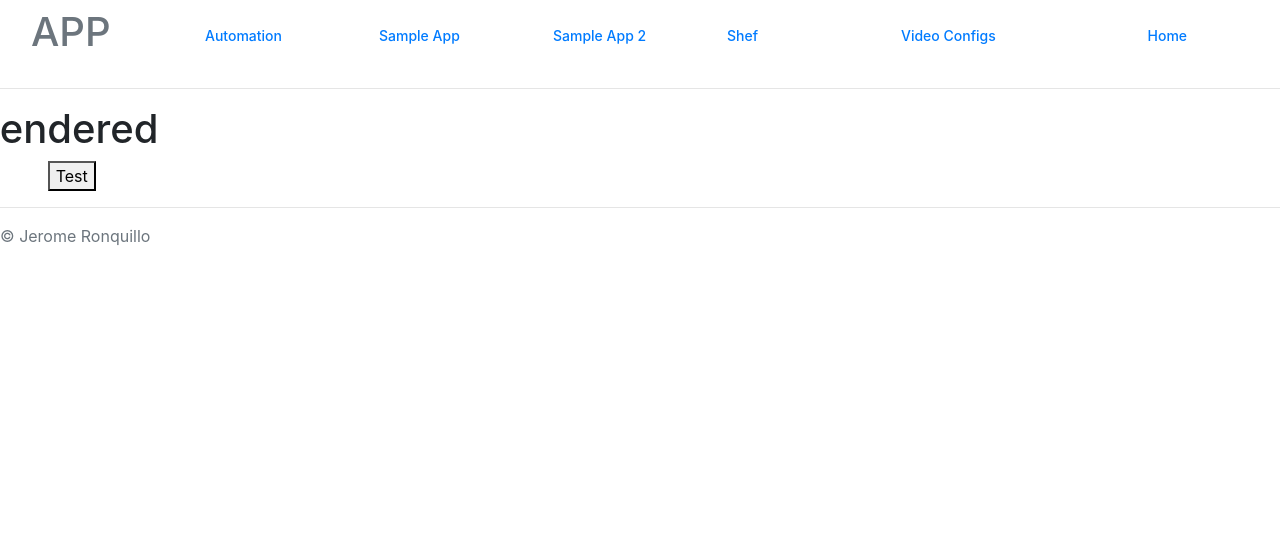
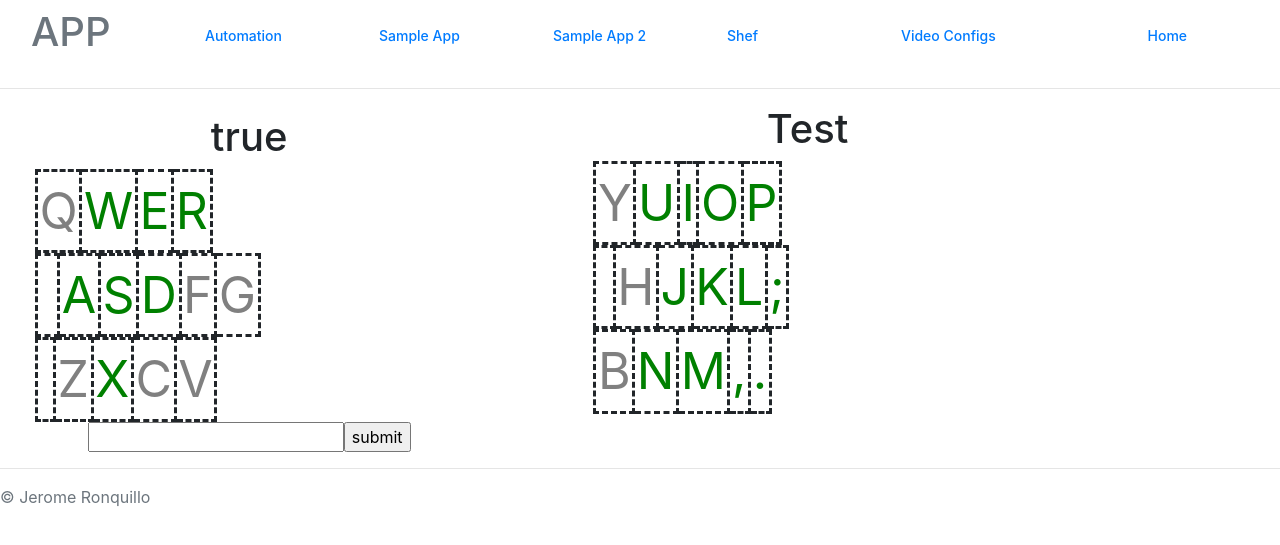
Before and after one commit to jrmronquillo/Controller-App, a Flask app: page /redesign/ in a window 1280 px wide. Shown: the top 545 px of the page. Run offline with Flask 2, Linux system fonts and the light colour scheme; parts of the project's set-up code (start-up, migrations or seed data) failed here and were passed over; some libraries are stand-ins or nearby versions.

Commit message:
added a redesign page where reactjs is implemented on top of current codebase, first dynamic UI feature included was ternary operators to change element backgrounds when keys are pressed

```diff
--- a/main/main.py
+++ b/main/main.py
@@ -2,7 +2,7 @@ from flask import (Flask, render_template, request, redirect, jsonify, url_for,
                    flash)
 from sqlalchemy import create_engine
 from sqlalchemy.orm import sessionmaker
-from database_setup import Base, Categories, CategoryItem, User, PostData, TestCases, TestSteps, TestCasesV2
+from database_setup import Base, Categories, CategoryItem, User, PostData, TestCases, TestSteps, TestCasesV2, BlogPosts
 
 from flask import session as login_session
 import random
@@ -566,6 +566,7 @@ def stbModels():
 @app.route('/controller/<string:viewConfigMode>/<string:button_set>/<string:quad>/<int:rack_id>/<string:slot_id>/<string:scriptMode>/', methods=['GET', 'POST'])
 # login_required
 def testB(button_set="main", rack_id="0", slot_id="0", quad='noQuad', scriptMode = '', viewConfigMode='quadConf'):
+    print 'fetch executed'
     viewRackDict = {}
     viewSlotDict = {}
     configList = {'defaultConf': defaultConf(), 'allserversConf': allserversConf(), 'quadConf': quadConf()}
@@ -1112,7 +1113,95 @@ def automation():
 
 @app.route('/redesign/', methods=['GET', 'POST'])
 def redesign():
+    print 'get request made???'
+
+    if request.method == 'POST':
+        print 'post request made!'
+        postData =  request.form.get('name')
+        print 'post data:' + postData
+
     return render_template('redesign.html')
+
+@app.route('/redesign/command/<string:val>/', methods=['GET', 'POST'])
+def command(val):
+    print 'command script executed!'
+    # information needed:
+    # STB selected - Rack and Slot
+    # a) Solo - Rack and Slot
+    # b) All Clients
+    # Command to Send
+
+
+    rack_macs = {"0":"00-80-A3-A2-D9-13", "1":"00-80-A3-A9-E3-68",
+                 "2":"00-80-A3-A9-E3-6A", "3":"00-80-A3-A9-E3-7A",
+                 "4":"00-80-A3-A9-DA-67", "5":"00-80-A3-A9-E3-79",
+                 "6":"00-80-A3-A9-E3-78", "7":"00-80-A3-9E-67-37",
+                 "8":"00-80-A3-9D-86-D5", "9":"00-80-A3-9E-67-34",
+                 "10":"00-80-A3-9E-67-27", "11":"00-80-A3-9D-86-CF",
+                 "12":"00-80-A3-9E-67-35", "13":"00-20-4A-BD-C5-1D",
+                 "14":"00-80-A3-9D-86-D2", "15":"00-80-A3-9E-67-3B",
+                 "16":"00-80-A3-9E-67-36", "17":"00-80-A3-9E-67-32",
+                 "18":"00-80-A3-9D-86-D6", "19":"00-80-A3-9D-86-D3",
+                 "20":"00-80-A3-9D-86-D1", "21":"00-80-A3-9D-86-D0",
+                 "22":"00-20-4A-DF-64-55", "23":"00-80-A3-A1-7C-3C",
+                 "24":"00-80-A3-A2-48-5C", "25":"00-20-4A-DF-65-A0",
+                 "26":"00-80-A3-9E-67-3A"}
+    print val
+    keySendv2("00-80-A3-A9-E3-6A", val, '1-16')
+    # keySendv2("00-80-A3-A9-E3-7A", val, '1-16')
+    return render_template('redesign.html')
+
+@app.route('/blog/', methods=['GET', 'POST'])
+def blog():
+    blogposts = session.query(BlogPosts).all()
+    print blogposts
+    for post in blogposts:
+        print post.id
+        print post.title
+        print post.created_date
+
+    if request.method == 'POST':
+        print 'blog post created!'
+        blog_title = request.form.get('blog_title')
+        content = request.form.get('content')
+        print blog_title
+        print content
+        newPost = BlogPosts(title=blog_title, content=content
+                           )
+        session.add(newPost)
+        session.commit()
+        return render_template('blog.html', posts=blogposts)
+    else:
+        return render_template('blog.html', posts=blogposts)
+
+@app.route('/blog/newPost', methods=['GET', 'POST'])
+def newPost():
+    if request.method == 'POST':
+        post_title = request.form['blog_title']
+        post_content = request.form['content']
+        post_author = request.form['blog_author']
+        newPost = BlogPosts(title=post_title,
+                            content=post_content,
+                            author=post_author
+                           )
+        session.add(newPost)
+        session.commit()
+        return redirect(url_for('blog'))
+    else:
+        return render_template('newPost.html')
+
+
+@app.route('/blog/<int:post_id>/deletePost/', methods=['GET', 'POST'])
+def deletePost(post_id):
+    print post_id
+    if request.method == 'POST':
+        postToDelete = session.query(BlogPosts).filter_by(id=post_id).first()
+        #delete file from DB
+        session.delete(postToDelete)
+        session.commit()
+        return redirect(url_for('blog'))
+    else:
+        return render_template('deletePost.html')
 
 
 @app.errorhandler(404)
--- a/main/static/app.js
+++ b/main/static/app.js
@@ -5,18 +5,258 @@ const e = React.createElement;
 class Main extends React.Component {
   constructor(props) {
     super(props);
-    this.state = { liked: false };
+    this.state = {
+      liked: false,
+      display: true,
+      command: ''
+    };
+    this.toggleDisplay = this.toggleDisplay.bind(this);
+    this.handleKeyPress = this.handleKeyPress.bind(this);
+  }
+
+  componentDidMount(){
+    document.addEventListener('keydown', this.handleKeyPress);
+  }
+
+  componentWillUnmount(){
+    document.removeEventListener('keydown', this.handleKeyPress);
+  }
+
+  toggleDisplay(){
+    this.setState({
+      display: !this.state.display
+      });
+  }
+
+  handleKeyPress(event){
+    console.log(event.keyCode);
+    var value = '';
+    switch(event.keyCode){
+      case 87:
+        value = 'upArrow';
+        break;
+      case 65:
+        value = 'leftArrow';
+        break;
+      case 68:
+        value = 'rightArrow';
+        break;
+      case 83:
+        value = 'downArrow';
+        break;
+      case 32:
+        value = 'select';
+        break;
+      case 88:
+        value = 'exit';
+        break;
+      case 69:
+        value='guide';
+        break;
+      case 82:
+        value= 'menu';
+        break;
+      // numbers
+      case 48:
+        value= '0';
+        break;
+      case 49:
+        value= '1';
+        break;
+      case 50:
+        value= '2';
+        break;
+      case 51:
+        value= '3';
+        break;
+      case 52:
+        value= '4';
+        break;
+      case 53:
+        value= '5';
+        break;
+      case 54:
+        value= '6';
+        break;
+      case 55:
+        value= '7';
+        break;
+      case 56:
+        value= '8';
+        break;
+      case 57:
+        value= '9';
+        break;
+      default:
+        value = 'unexpected keypress';
+    }
+
+    this.setState({
+      command: value
+    })
+
+    if(value != 'unexpected keypress'){
+      fetch('http://localhost:5000/redesign/command/'+value);
+    }
+    //fetch('https://jsonplaceholder.typicode.com/todos/1')
+    //  .then(response => response.json())
+    //  .then(json => console.log(json))
+
   }
 
   render() {
-    return(
+    if(this.state.display){
+      return(
+        <div className="row">
+          <div className="col-md-5">
+            <h1>{this.state.command}</h1>
+            <h1>true</h1>
+            <table className="table-style">
+              <tr>
+                <td>
+                  <span className="letter-unused"> Q</span>
+
+                </td>
+                <td>
+                  <span className={this.state.command =='upArrow'? 'letter lightblue-bg': 'letter'}> W </span> <br />
+                </td>
+                <td>
+                  <span className={this.state.command =='guide'? 'letter lightblue-bg': 'letter'}> E </span>
+                </td>
+                <td>
+                  <span className={this.state.command =='menu'? 'letter lightblue-bg': 'letter'}> R </span>
+                </td>
+              </tr>
+            </table>
+            <table className="table-style" >
+              <tr>
+                <td colSpan='1' width= "10%">
+                </td>
+                <td>
+                  <span className={this.state.command =='leftArrow'? 'letter lightblue-bg': 'letter'}>A</span>
+                </td>
+                <td>
+                  <span className={this.state.command =='downArrow'? 'letter lightblue-bg': 'letter'}>S</span>
+                </td>
+                <td>
+                  <span className={this.state.command =='rightArrow'? 'letter lightblue-bg': 'letter'}>D</span>
+                </td>
+                <td>
+                  <span className="letter-unused">F</span>
+                </td>
+                <td>
+                  <span className="letter-unused">G</span>
+                </td>
+              </tr>
+            </table>
+              <table className="table-style" >
+              <tr>
+                <td colSpan='1' width= "10%">
+                </td>
+                <td>
+                  <span className="letter-unused">Z</span>
+                </td>
+                <td>
+                  <span className={this.state.command =='exit'? 'letter lightblue-bg': 'letter'}>X</span>
+                </td>
+                <td>
+                  <span className="letter-unused">C</span>
+                </td>
+                <td>
+                  <span className="letter-unused">V</span>
+                </td>
+              </tr>
+            </table>
+            <form method='post'>
+              <input type='text' name='name' />
+              <input type='submit' value='submit' />
+            </form>
+          </div>
+          <div className="col-md-5">
+             <h1>Test</h1>
+             <table className="table-style">
+              <tr>
+                <td>
+                  <span className="letter-unused"> Y</span>
+
+                </td>
+                <td>
+                  <span className="letter">U</span> <br />
+                </td>
+                <td>
+                  <span className="letter"> I</span>
+                </td>
+                <td>
+                  <span className="letter"> O</span>
+                </td>
+                <td>
+                  <span className="letter">P</span>
+                </td>
+              </tr>
+            </table>
+            <table className="table-style">
+              <tr>
+                <td colSpan='1' width= "10%">
+                </td>
+                <td>
+                  <span className="letter-unused"> H</span>
+
+                </td>
+                <td>
+                  <span className="letter">J</span> <br />
+
+                </td>
+                <td>
+                  <span className="letter"> K</span>
+                </td>
+                <td>
+                  <span className="letter">L</span>
+                </td>
+                <td>
+                  <span className="letter">&#59;</span>
+                </td>
+              </tr>
+            </table>
+            <table className="table-style">
+              <tr>
+                <td>
+                  <span className="letter-unused"> B</span>
+
+                </td>
+                <td>
+                  <span className="letter">N</span> <br />
+                </td>
+                <td>
+                  <span className="letter"> M</span>
+                </td>
+                <td>
+                  <span className="letter">&#44;</span>
+                </td>
+                <td>
+                  <span className="letter">&#46;</span>
+                </td>
+              </tr>
+            </table>
+          </div>
+      </div>
+        )
+    } else {
+      return(
       <div>
+        <h1>{this.state.command}</h1>
         <h1>rendered</h1>
-        <button>Test</button>
+        <form method='post'>
+          <input type='text' name='name' />
+          <input type='submit' value='submit' />
+        </form>
       </div>
-    );
+    )
+
+    }
+
+
   }
 }
 
-const domContainer = document.querySelector('#like_button_container');
+const domContainer = document.querySelector('#react_main_container');
 ReactDOM.render(< Main />, domContainer);
--- a/main/static/styles.css
+++ b/main/static/styles.css
@@ -2,6 +2,10 @@ table, tr, th, td{
   border: dashed;
   border-collapse: collapse;
   padding: .1rem !important;
+}
+
+#blog-form{
+  margin-left: 50%;
 }
 
 #chTextBox {
@@ -164,6 +168,22 @@ fieldset{
 
 }
 
+.letter, .letter-selected, .letter-unused{
+  font-size: 50px;
+}
+
+.letter{
+  color: green;
+}
+
+.letter-selected{
+  color: red;
+}
+
+.letter-unused{
+  color: gray;
+}
+
 strong{
     color: red;
 }
@@ -209,9 +229,11 @@ td{
 .stb-selection{
 
 }
-.content{
-  margin-top: 50%;
+
+#content{
   text-align: center;
+  left: 50%;
+  width: 100%;
 }
 
 .hamburger-container {
@@ -242,8 +264,20 @@ h2, a{
   font-size: 0.5em;
 }
 
+.table-style{
+  margin-left: 50px;
+}
+
 .white-text{
   color: white;
+}
+
+.red-bg{
+  background-color: red;
+}
+
+.lightblue-bg{
+  background-color: lightblue;
 }
 
 @media (max-width: 771px) {
--- a/main/templates/redesign.html
+++ b/main/templates/redesign.html
@@ -1,10 +1,7 @@
 {% extends 'base.html' %}
 {% block content %}
-<div>
 <title>Redesign with key events</title>
-</div>
-
-  <div id="like_button_container"></div>
+  <div id="react_main_container"></div>
 
     <!-- Load React. -->
     <!-- Note: when deploying, replace "development.js" with "production.min.js". -->
```
Also changed, not shown: main/database_setup.py (+21 -1 lines), main/templates/blog.html (added, +53 -0 lines), main/templates/deletePost.html (added, +18 -0 lines), main/templates/newPost.html (added, +13 -0 lines), main/catalogwithusers.db, 2 other files.
